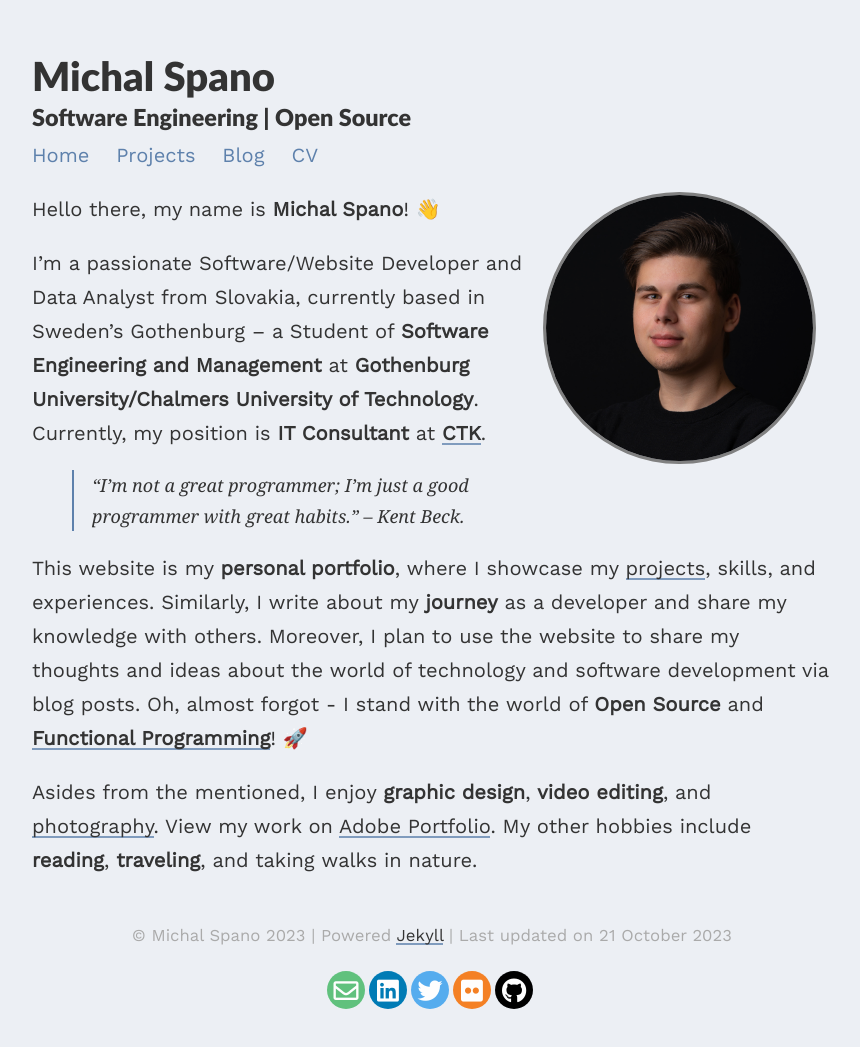
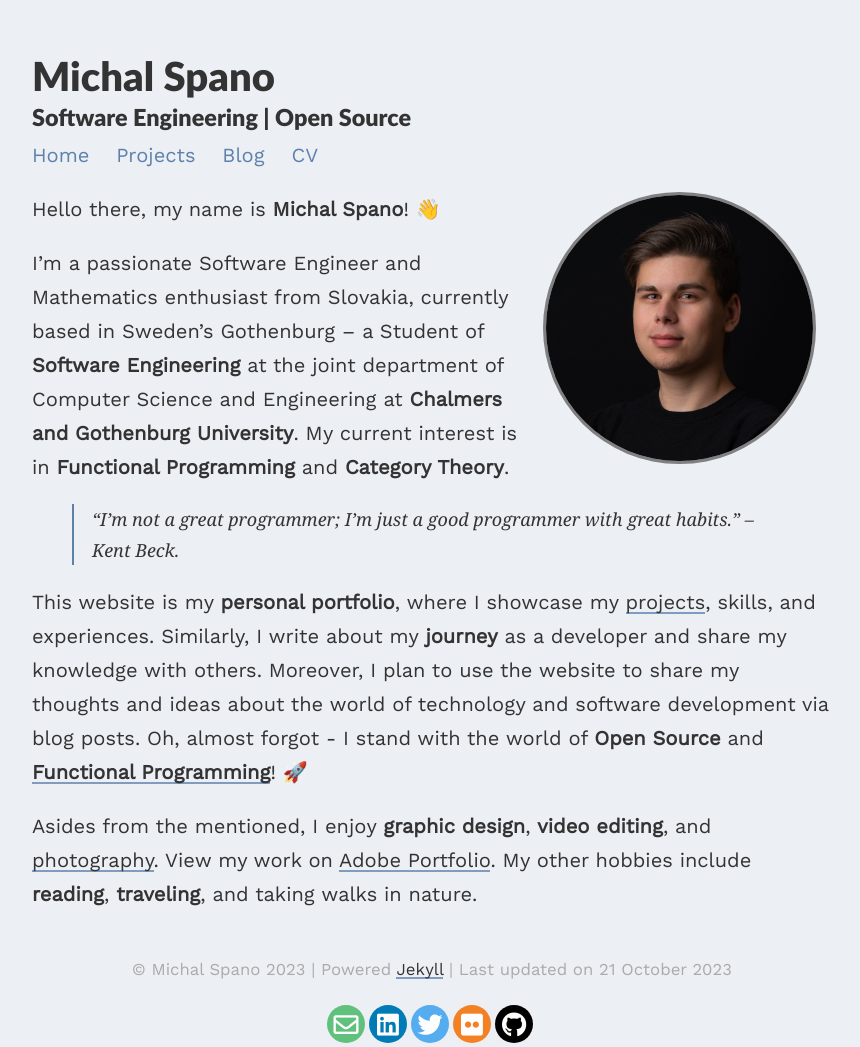
Before and after one commit to michalspano/michalspano.github.io, a Jekyll site: the page built from index.md, in a window 1280 px wide. Shown: the whole page, without its empty margins (208-1068 px from the left). Built offline with Jekyll 4.4.1, drawn with Linux system fonts in a browser that asks for light colours; nearby versions of some CDN libraries; before the commit the page ends 1013 px from its top, so only the background shows below that.

Commit message:
Update `index.md` with new personal description

```diff
--- a/index.md
+++ b/index.md
@@ -5,12 +5,12 @@ profile:
   align: right
   image: profile.png
 published: true
-tags: Michal Spano, Chalmers, Gothenburg, Sweden, Software Engineering, Software Developer, Data Analyst
+tags: Michal Spano, Chalmers, Gothenburg, Sweden, Software Engineering, Software Developer, Functional Programming, Category Theory
 ---
 
 Hello there, my name is **Michal Spano**! &#128075;
 
-I'm a passionate Software/Website Developer and Data Analyst from Slovakia, currently based in Sweden’s Gothenburg – a Student of **Software Engineering and Management** at **Gothenburg University/Chalmers University of Technology**. Currently, my position is **IT Consultant** at [**CTK**](https://www.ctk.se/){:target="_blank"}.
+I'm a passionate Software Engineer and Mathematics enthusiast from Slovakia, currently based in Sweden’s Gothenburg – a Student of **Software Engineering** at the joint department of Computer Science and Engineering at **Chalmers and Gothenburg University**. My current interest is in **Functional Programming** and **Category Theory**.
 
 > _"I'm not a great programmer; I'm just a good programmer with great habits."_ – Kent Beck.
 
```
